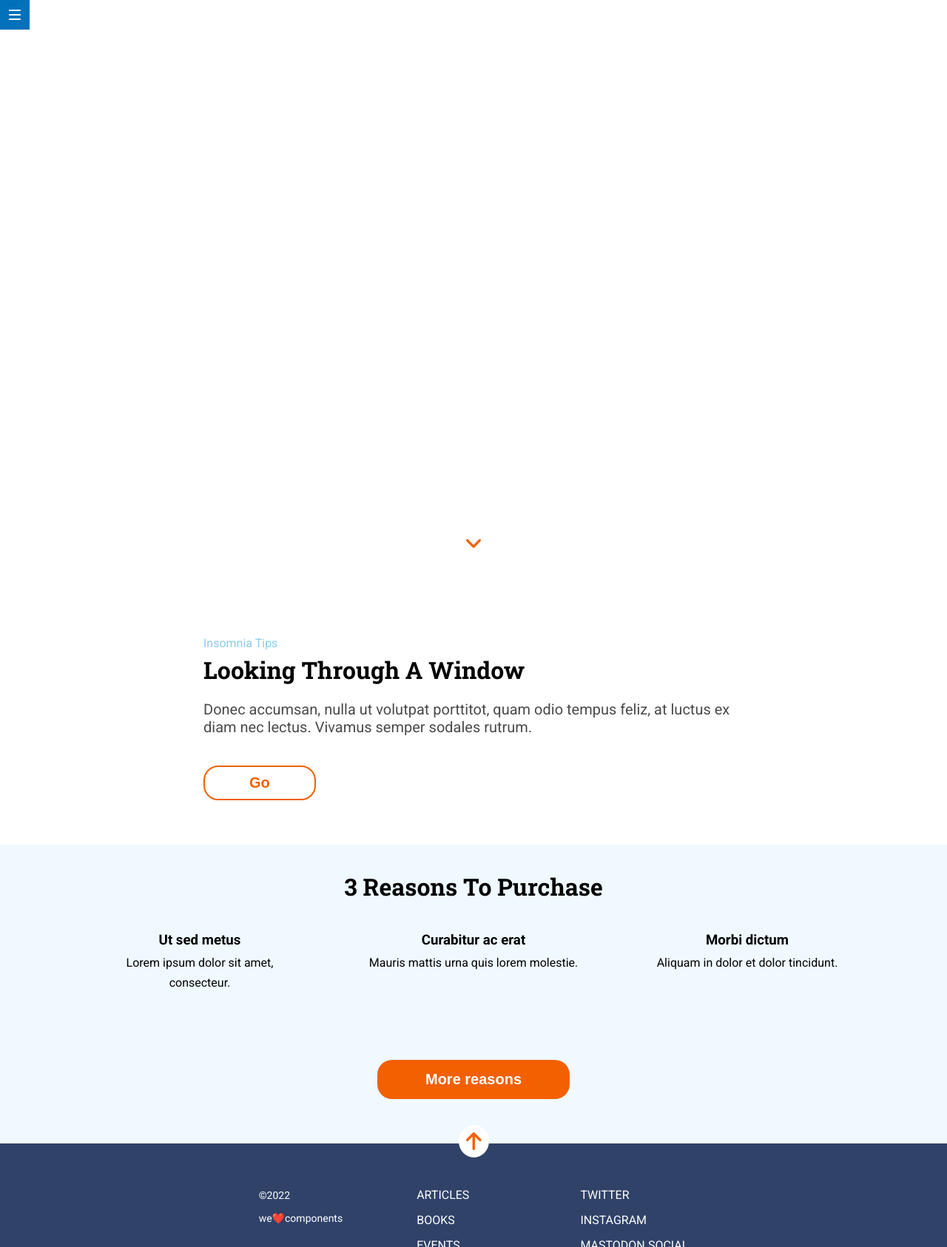
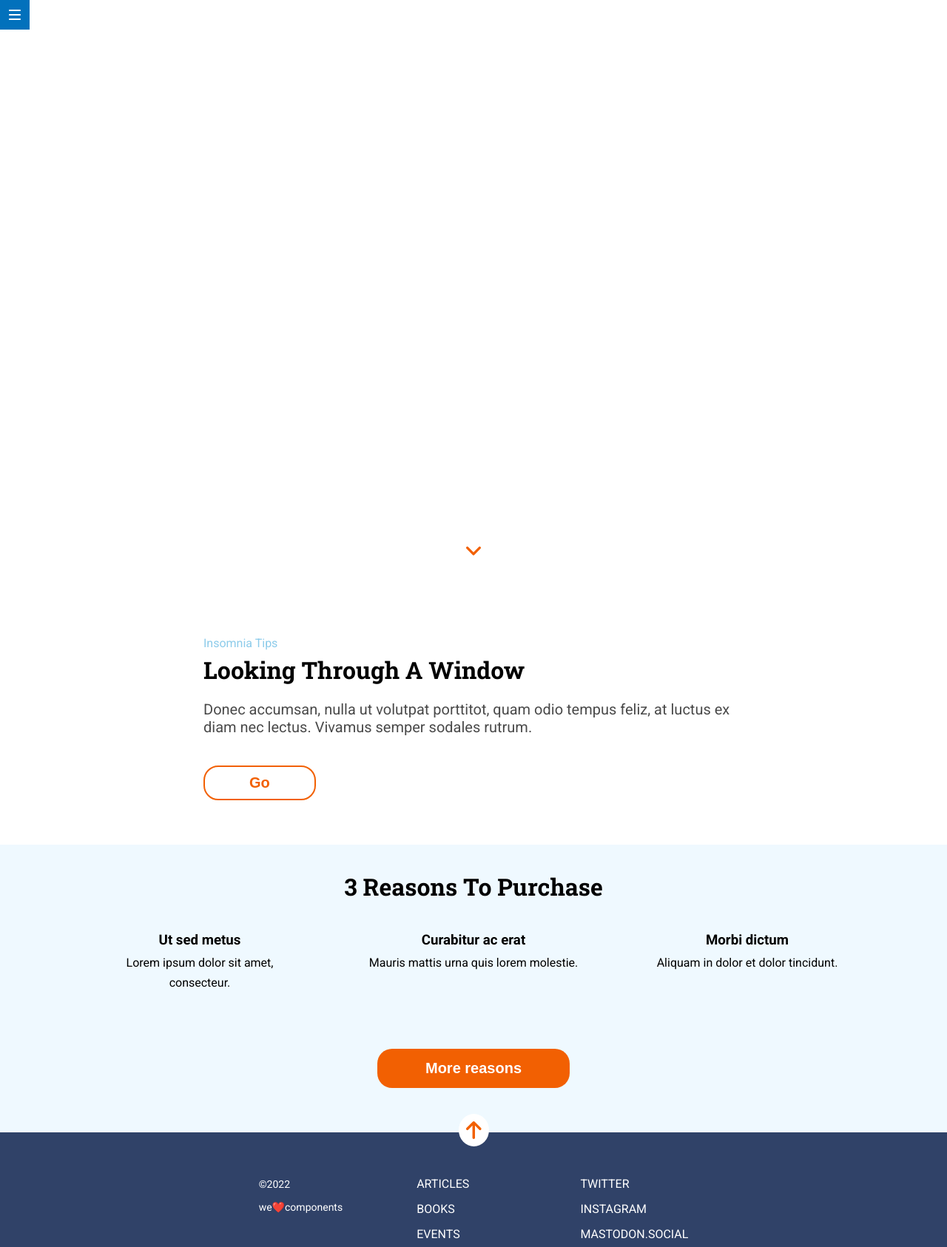
Before and after one commit to Adalab/modulo-1-evaluacion-final-mgantunez, a website built with Vite: page src/index.html in a window 1280 px wide. Shown: the top 1686 px of the page at 74% size. Built offline with nearby package versions, Linux system fonts and the light colour scheme; files whose address does not match are found by name.

Commit message:
Upload final version

```diff
--- a/src/scss/layout/_header.scss
+++ b/src/scss/layout/_header.scss
@@ -32,10 +32,9 @@
 
 
     &__content {
-        padding: 10px;
         overflow-wrap: break-word;
         word-break: normal;
-        max-width: 100vw;
+        max-width: 70vw;
     }
 
     &__title {
--- a/src/scss/layout/_section1.scss
+++ b/src/scss/layout/_section1.scss
@@ -4,6 +4,10 @@
     flex-direction: column;
     justify-content: flex-start;
     margin: 20px;
+
+    @include tablet {
+        margin-inline: 40px;
+    }
 
     @include desktop {
         margin-inline: 275px;
--- a/src/scss/layout/_section2.scss
+++ b/src/scss/layout/_section2.scss
@@ -125,7 +125,7 @@
         justify-content: center;
         margin-bottom: 60px;
 
-    @include tablet-desktop {
+        @include tablet-desktop {
             margin-top: 40px;
             grid-area: button;
             grid-column: 1 / 4;
@@ -137,7 +137,7 @@
         width: auto;
         display: inline-block;
         color: white;
-        margin-top: 20px;
+        margin-top: 5px;
         font-size: 1.25rem;
         font-weight: bold;
         background-color: $color_button_principal;
@@ -147,7 +147,7 @@
         cursor: pointer;
         transition: 800ms;
 
-     @include desktop {
+        @include desktop {
             padding: 15px 65px;
         }
     }
```
